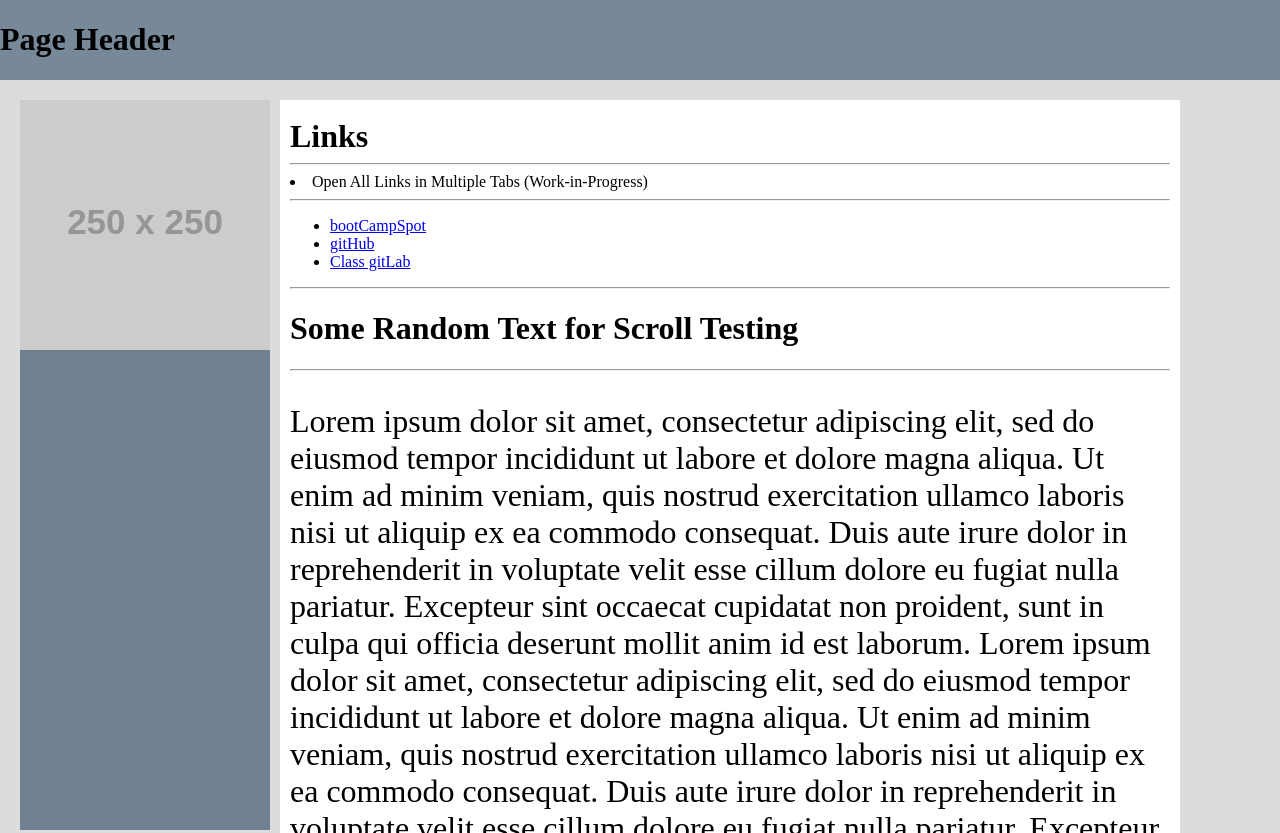
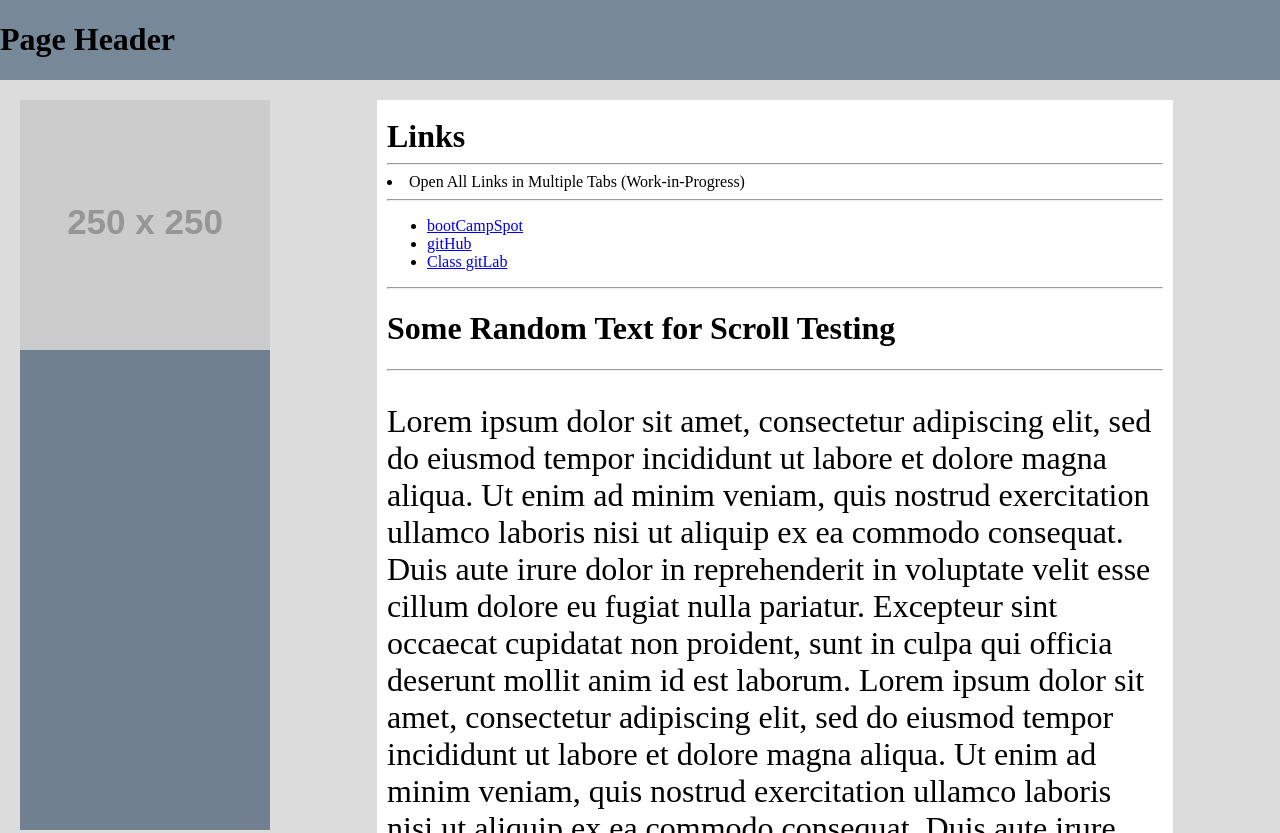
Before and after one commit to jolarios96/Resource-Portal, a plain HTML site: page index.html in a window 1280 px wide. Shown: the top 833 px of the page. Drawn offline with Linux system fonts and the light colour scheme; placeholder pictures from the web are drawn by us.

Commit message:
adjusted horizontal margins

```diff
--- a/assets/css/style.css
+++ b/assets/css/style.css
@@ -11,7 +11,6 @@ body{
     width: 250px;
     /* vertical-align: middle; */
     position: absolute;
-    /* top =  (100-height)/2 */
     top: 100px;
     left: 20px;
     z-index: -1;
@@ -43,7 +42,8 @@ body{
 
 #wrapper {
     margin-top: 100px;  /* header compensation */
-    margin-left: 180px; /* sidebar compensation */
+    margin-left: 290px; /* sidebar compensation */
+    margin-right: 20px; /* nitpick */
 }
 
 
@@ -53,8 +53,9 @@ body{
     width: 80%;
     height: auto;
     margin: auto;
+
     margin-top: 20px;
-    padding: 10px 10px 10px 10px;
+    padding: 10px;
     background-color: white;
 }
 
--- a/index.html
+++ b/index.html
@@ -9,12 +9,12 @@
 </head>
 
 <body>
-        <div id="page-Header">
-                <h1>Page Header</h1>
-            </div>
+    <div id="page-Header"><h1>Page Header</h1></div>
 
-    <div id="sidebar-Image"><img src="https://via.placeholder.com/250"></div>
-    <div id="sidebar"></div>
+    <div>
+        <div id="sidebar-Image"><img src="https://via.placeholder.com/250"></div>
+        <div id="sidebar"></div>
+    </div>
 
     <div id=wrapper>
         <!-- <div>
```
